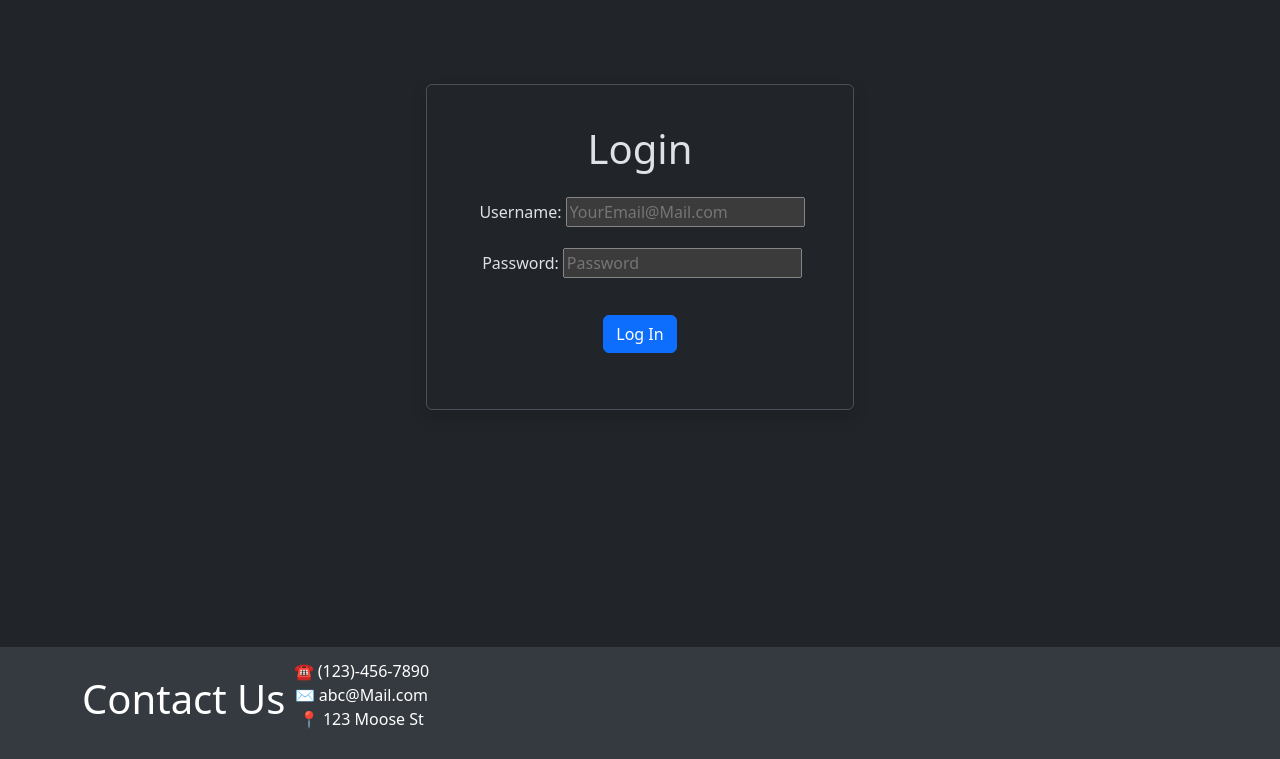
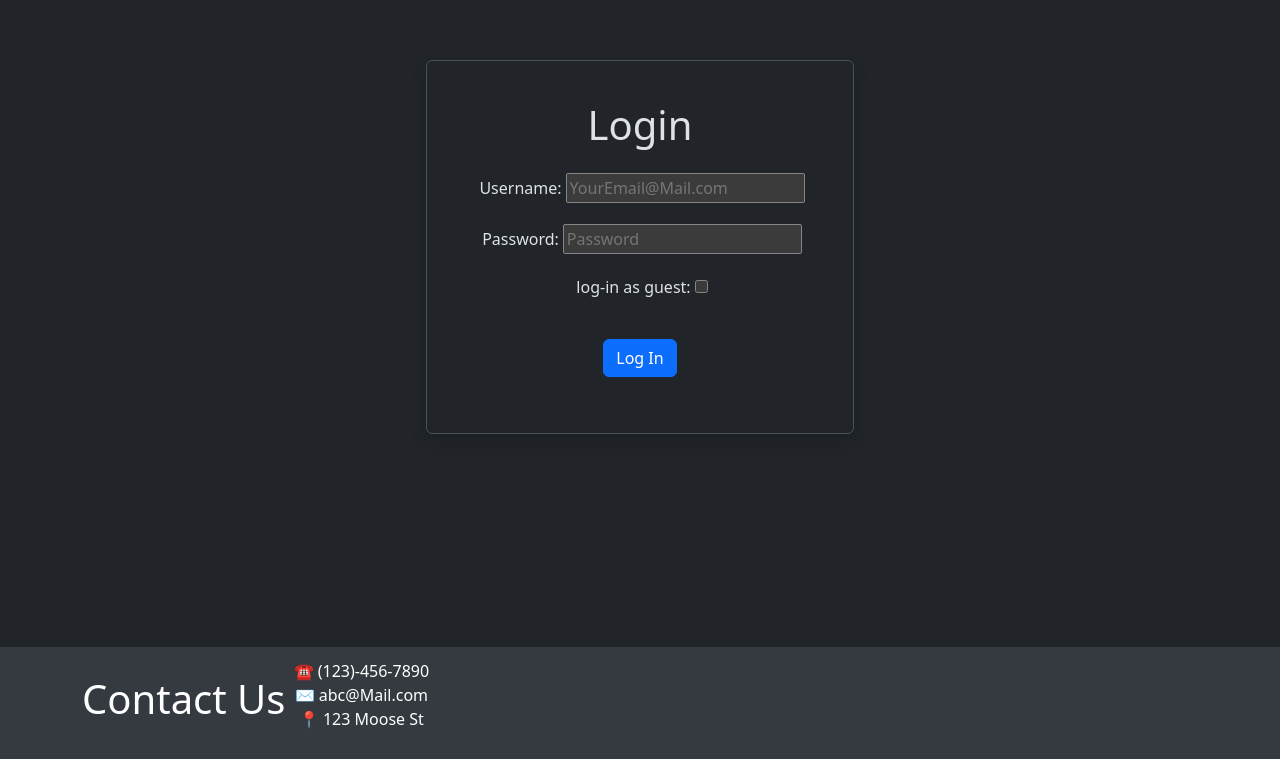
Before and after one commit to SergeyChitsvarin/ReviewApp, a React (Vite) app in the folder client/: page / in a window 1280 px wide. Shown: the part 153-912 px from the top of the page. Built offline with nearby package versions, Linux system fonts and the light colour scheme.

Commit message:
setting up login page for auth

```diff
--- a/client/src/pages/LoginPage.jsx
+++ b/client/src/pages/LoginPage.jsx
@@ -5,7 +5,7 @@ export default function LoginPage() {
   const navigate = useNavigate()
 
   const handleLogInAttempt = () => {
-    //if correct user credentials go to browse log in page
+    //if correct user credentials/ login as guest is checked go to browse log in page
     navigate('/browseReviews')
 
   }
@@ -27,6 +27,10 @@ export default function LoginPage() {
               <label htmlFor="formPass" className="form-label px-1">Password:  </label>
               <input type="password" placeholder='Password' id="formPass" />
             </div>
+            <div className='mb-3'>
+              <label htmlFor="formGuestLogIn" className='form-label px-1'> log-in as guest: </label>
+              <input type="checkbox" id='formGuestLogIn'/>
+            </div>
             <button className="btn btn-primary m-3" onClick={handleLogInAttempt}>
               Log In
             </button>
```
